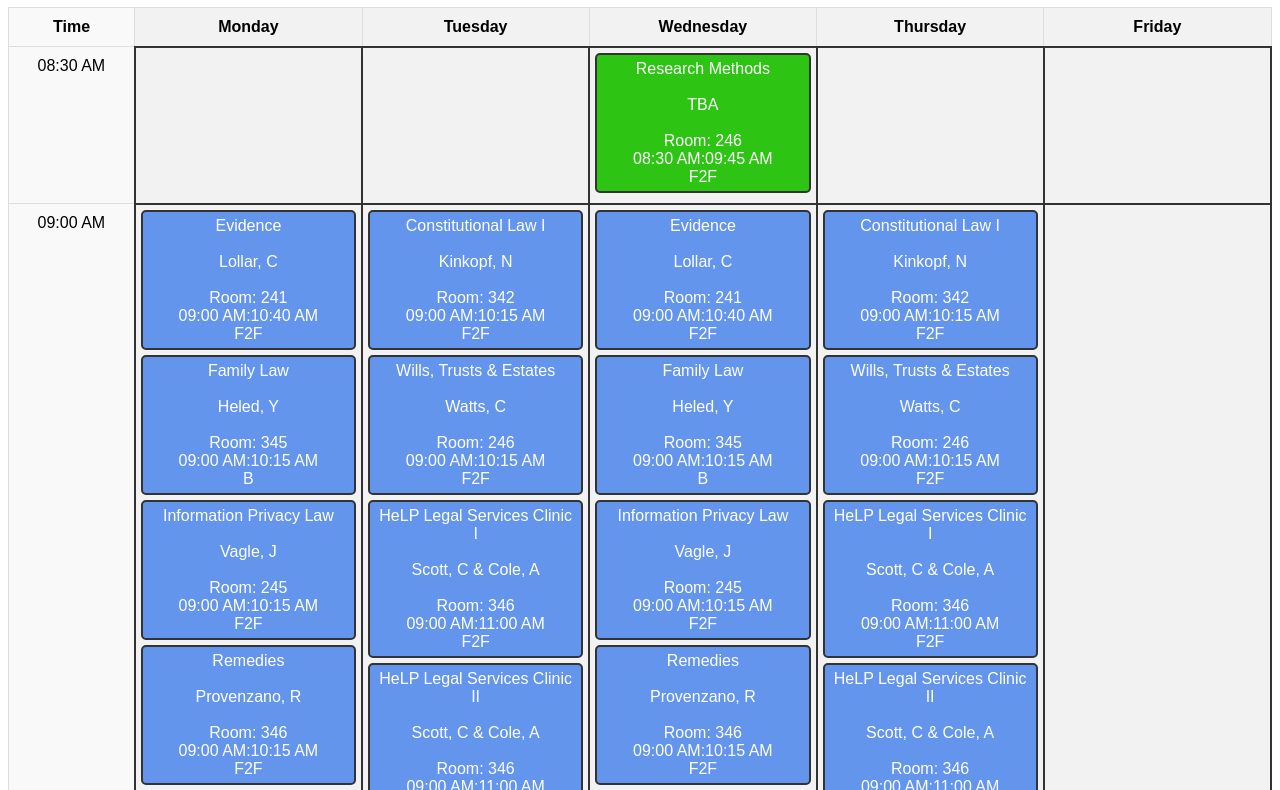
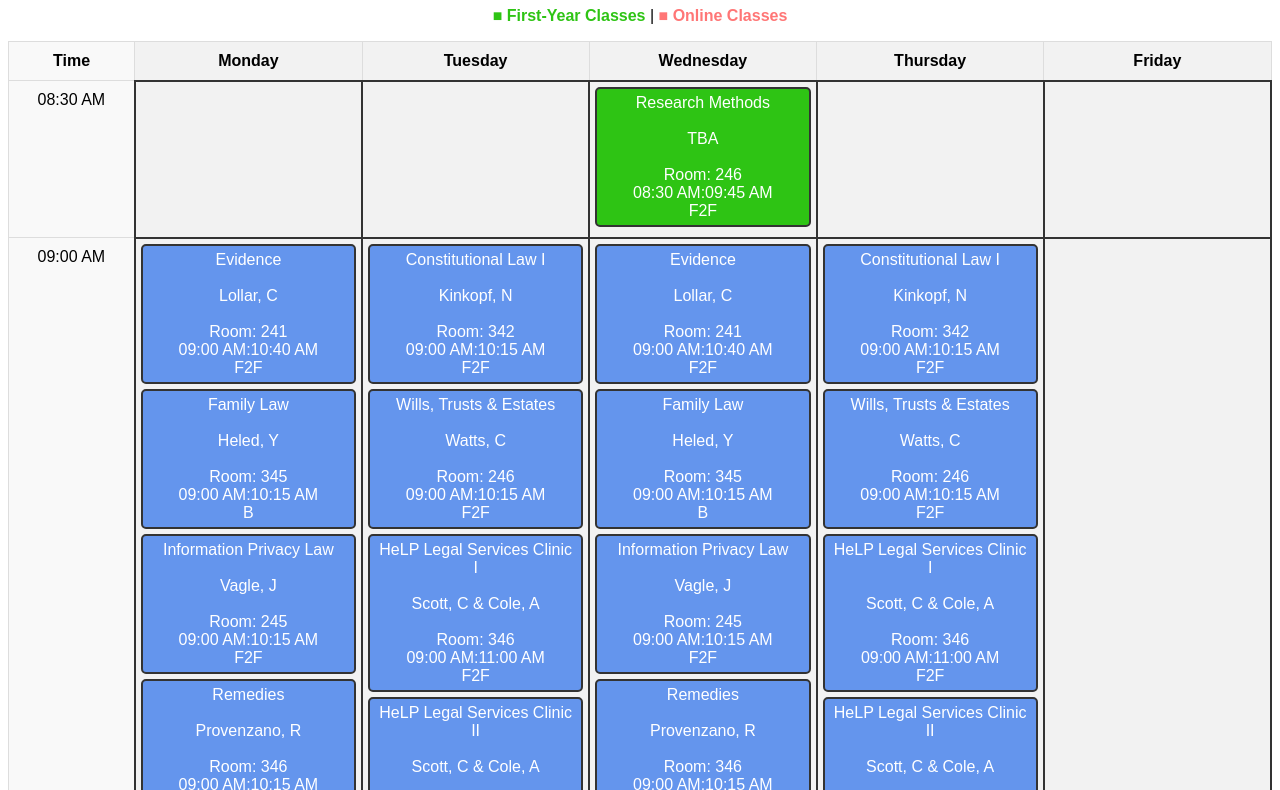
Before and after one commit to danquiggin/Law-Schedule-Fall-2025, a plain HTML site: page index.html in a window 1280 px wide. Shown: the part 73-863 px from the top of the page. Drawn offline with Linux system fonts and the light colour scheme.

Commit message:
Update index.html

```diff
--- a/index.html
+++ b/index.html
@@ -53,6 +53,7 @@
 
 <body>
   <h1>GSU College of Law Weekly Schedule Fall 2025</h1>
+<p style="text-align: center;"><span style="color: #2ec414; font-weight: bold;">■ First-Year Classes</span> | <span style="color: #ff7676; font-weight: bold;">■ Online Classes</span></p>
 
   <table>
     <colgroup>
```
